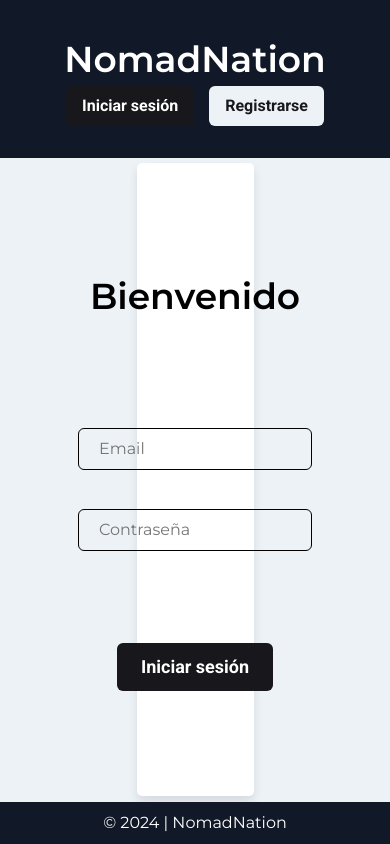
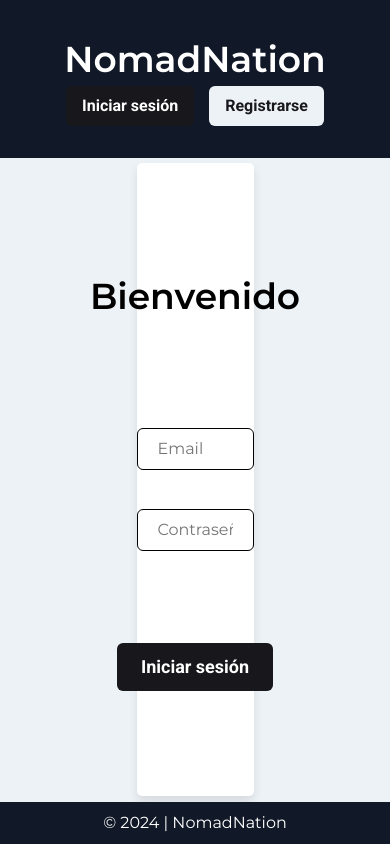
Before and after one commit to FrancoDurand/nomadnation-web, a React (Vite) app: page /login in a window 390 px wide. Built offline with nearby package versions, Linux system fonts and the light colour scheme.

Commit message:
Update LoginForm responsive styles for smaller screens

```diff
--- a/src/components/LoginForm/LoginForm.css
+++ b/src/components/LoginForm/LoginForm.css
@@ -34,3 +34,19 @@
 .form__control {
     min-height: 66px;
 }
+
+@media (width <=768px) {
+    .form {
+        width: 80vw;
+    }
+
+    .form__inputs input {
+        width: 100%;
+    }
+
+    .form__control {
+        display: flex;
+        flex-direction: column;
+        align-items: center;
+    }
+}
```
